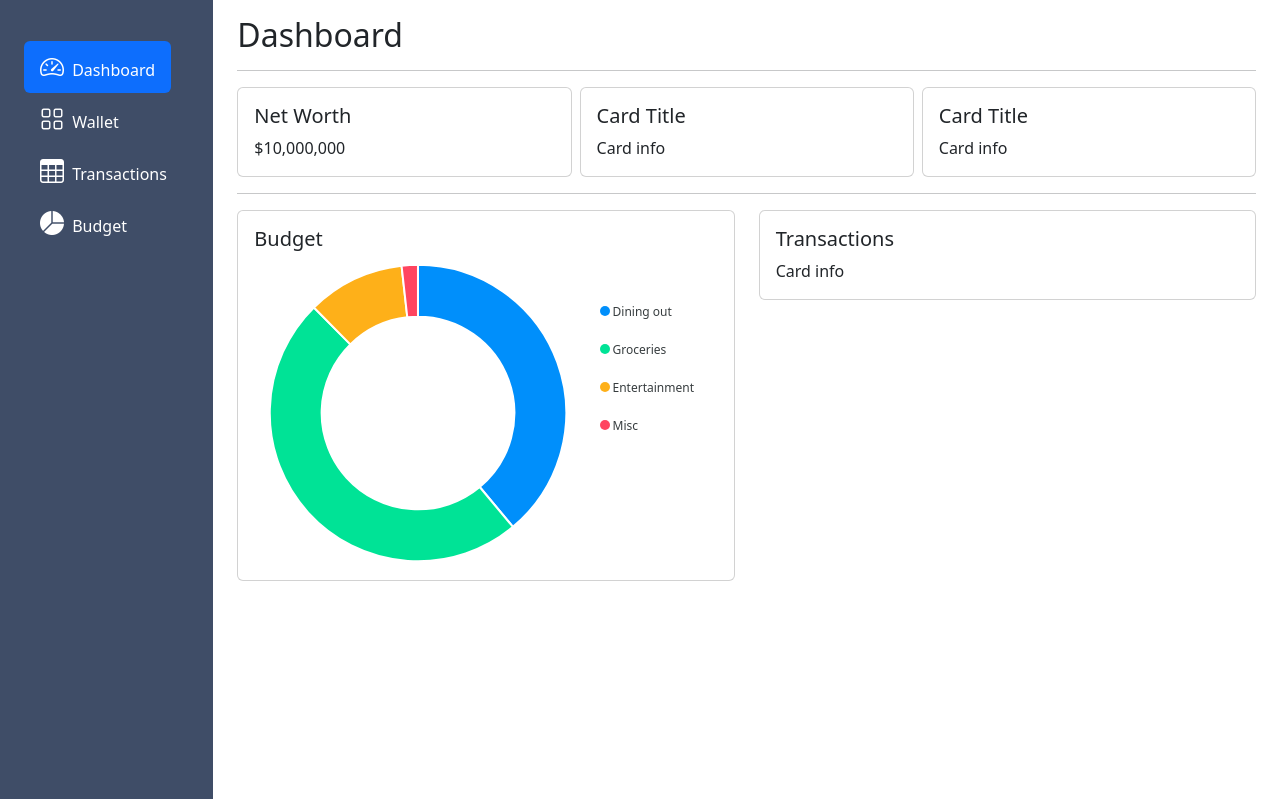
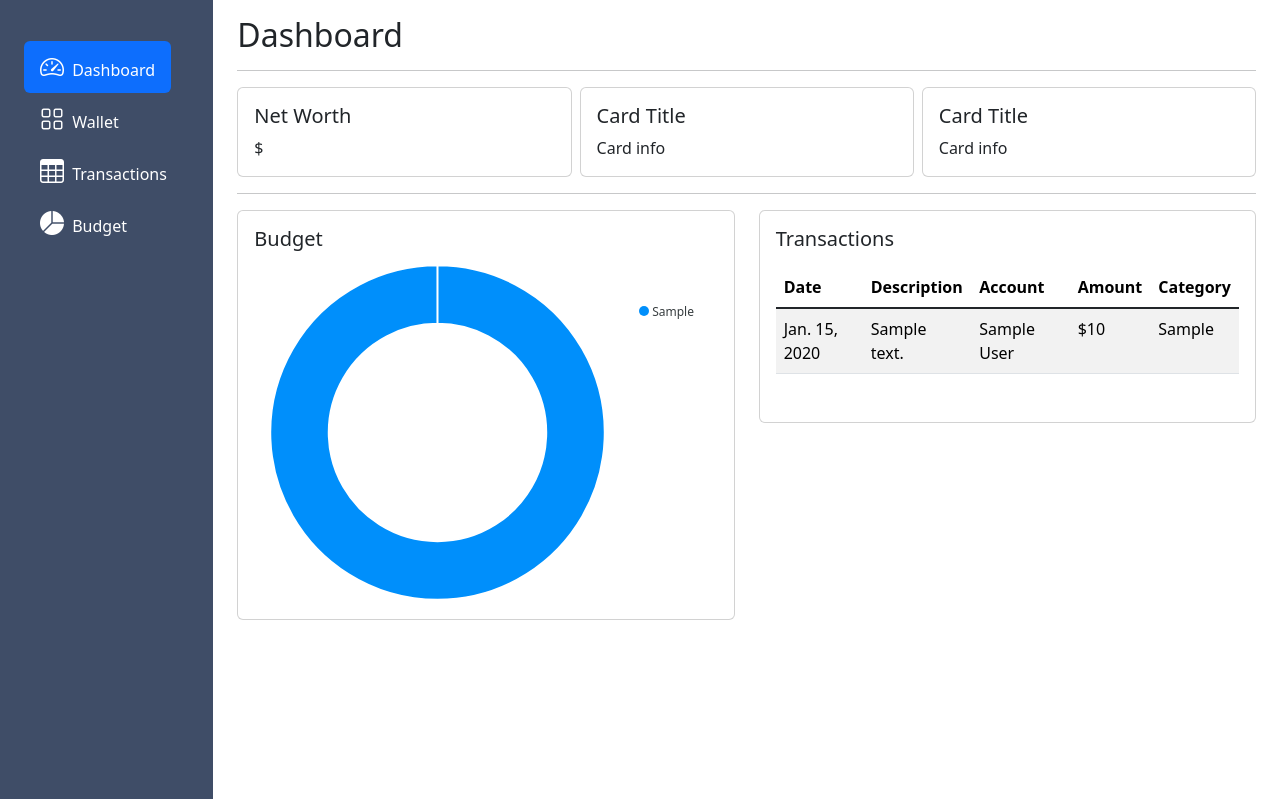
Before and after one commit to isobelmorales/findash, a Django app: page /dashboard/ in a window 1280 px wide. Shown: the part 52-851 px from the top of the page. Run offline with Django 4.2, Linux system fonts and the light colour scheme; a user stored in the database is signed in; tables that the repository leaves empty hold one stand-in row (values such as "Sample post"); some libraries are stand-ins or nearby versions.

Commit message:
updates dashboard

```diff
--- a/findash/settings.py
+++ b/findash/settings.py
@@ -40,13 +40,14 @@ ALLOWED_HOSTS = []
 # Application definition
 
 INSTALLED_APPS = [
-    'main_app',
     'django.contrib.admin',
     'django.contrib.auth',
     'django.contrib.contenttypes',
     'django.contrib.sessions',
     'django.contrib.messages',
     'django.contrib.staticfiles',
+    'django.contrib.humanize',
+    'main_app',
     'bootstrap5'
 ]
 
--- a/main_app/templates/accounts/index.html
+++ b/main_app/templates/accounts/index.html
@@ -30,6 +30,7 @@
 {% endblock %}
 
 {% block content %}
+{% load humanize %}
     <h2>Wallet</h2>
     <hr>
     <div class="container">
@@ -41,7 +42,7 @@
                             <div class="card-body">
                                 <h5 class="card-title">{{ account.name }}</h5>
                                 <p class="card-text">
-                                    ${{ account.balance }}
+                                    ${{ account.balance|intcomma }}
                                 </p>
                             </div>
                             <div class="card-footer text-muted text-center">
--- a/main_app/templates/base.html
+++ b/main_app/templates/base.html
@@ -1,4 +1,5 @@
 {% load static %}
+{% load humanize %}
 <!DOCTYPE html>
 <html lang="en">
 <head>
--- a/main_app/templates/dashboard.html
+++ b/main_app/templates/dashboard.html
@@ -30,6 +30,7 @@
 {% endblock %}
 
 {% block content %}
+{% load humanize %}
     <h2>Dashboard</h2>
     <hr>
     <div class="row row-cols-1 row-cols-md-3 g-2">
@@ -37,7 +38,7 @@
             <div class="card">
                 <div class="card-body">
                     <h5 class="card-title">Net Worth</h5>
-                    <p class="card-text">$10,000,000</p>
+                    <p class="card-text">${{ net_worth|intcomma }}</p>
                 </div>
             </div>
         </div>
@@ -72,7 +73,40 @@
             <div class="card">
                 <div class="card-body">
                     <h5 class="card-title">Transactions</h5>
-                    <p class="card-text">Card info</p>
+                    <p class="card-text">
+                        <div class="table-responsive">
+                            <table class="table table-striped table-hover">
+                                <thead>
+                                    <tr>
+                                        <th scope="col">Date</th>
+                                        <th scope="col">Description</th>
+                                        <th scope="col">Account</th>
+                                        <th scope="col">Amount</th>
+                                        <th scope="col">Category</th>
+                                    </tr>
+                                </thead>
+                                <tbody class="table-group-divider">
+                                    {% for transaction in transactions %}
+                                        <tr>
+                                            <td>{{ transaction.date }}</td>
+                                            <td>{{ transaction.description }}</td>
+                                            <td>
+                                                {% for account in transaction.account.all %}
+                                                    {{ account.name }}
+                                                {% endfor %}
+                                            </td>
+                                            <td>${{ transaction.amount|intcomma }}</td>
+                                            <td>
+                                                {% for category in transaction.category.all %}
+                                                    {{ category.category }}
+                                                {% endfor %}
+                                            </td>
+                                        </tr>
+                                    {% endfor %}
+                                </tbody>
+                            </table>
+                        </div>
+                    </p>
                 </div>
             </div>
         </div>
@@ -84,19 +118,27 @@
                 chart: {
                     type: "donut",
                     fontFamily: 'inherit',
-                    height: 400,
+
                     sparkline: {
                         enabled: true
                     },
                     animations: {
-                        enabled: false
+                        enabled: true
                     },
                 },
                 fill: {
                     opacity: 1,
                 },
-                series: [44, 55, 12, 2],
-                labels: ["Dining out", "Groceries", "Entertainment", "Misc"],
+                series: [
+                    {% for budget in budgets %}
+                        {{ budget.actual }},
+                    {% endfor %}
+                ],
+                labels: [
+                    {% for budget in budgets %}
+                        '{{ budget.category }}',
+                    {% endfor %}
+                ],
                 tooltip: {
                     theme: 'dark'
                 },
--- a/main_app/views.py
+++ b/main_app/views.py
@@ -7,6 +7,7 @@ from django.contrib.auth.mixins import LoginRequiredMixin
 from .models import Account, Transaction, Budget
 from .forms import TransactionForm, BudgetForm
 from django.db.models import F
+from django.db import models
 
 
 # Create your views here.
@@ -33,7 +34,20 @@ def signup(request):
 # Dashboard
 @login_required
 def dashboard(request):
-    return render(request, 'dashboard.html')
+    budgets = Budget.objects.filter(user=request.user)
+    transactions = Transaction.objects.filter(user=request.user)
+    accounts = Account.objects.filter(user=request.user)
+
+    for account in accounts:
+        transactions_sum = account.transaction_set.aggregate(models.Sum('amount'))['amount__sum'] or 0
+        account.newbalance = transactions_sum
+
+    for budget in budgets:
+        transactions_sum = budget.transaction_set.aggregate(models.Sum('amount'))['amount__sum'] or 0
+        budget.actual = transactions_sum
+        budget.diff = budget.planned - budget.actual
+
+    return render(request, 'dashboard.html', { 'budgets': budgets, 'transactions': transactions, 'accounts': accounts })
 
 # Accounts - Index
 @login_required
@@ -82,11 +96,7 @@ def transactions_index(request):
 def create_transaction(request):
     form = TransactionForm(request.POST)
     account_id = request.POST.get('account')
-    print('account id', account_id)
     category_id = request.POST.get('category')
-    print('category id', category_id)
-    print('request post', request.POST)
-    print('request.body', request.body)
 
     if form.is_valid():
         form.instance.user = request.user
@@ -111,6 +121,11 @@ def budget_index(request):
 
     budget_form = BudgetForm()
 
+    for budget in budgets:
+        transactions_sum = budget.transaction_set.aggregate(models.Sum('amount'))['amount__sum'] or 0
+        budget.actual = transactions_sum
+        budget.diff = budget.planned - budget.actual
+
     return render(request, 'budgets/index.html', { 'budgets': budgets, 'budget_form': budget_form })
 
 # Create Budget
```
Also changed, not shown: main_app/templates/budgets/index.html (+17 -8 lines).
